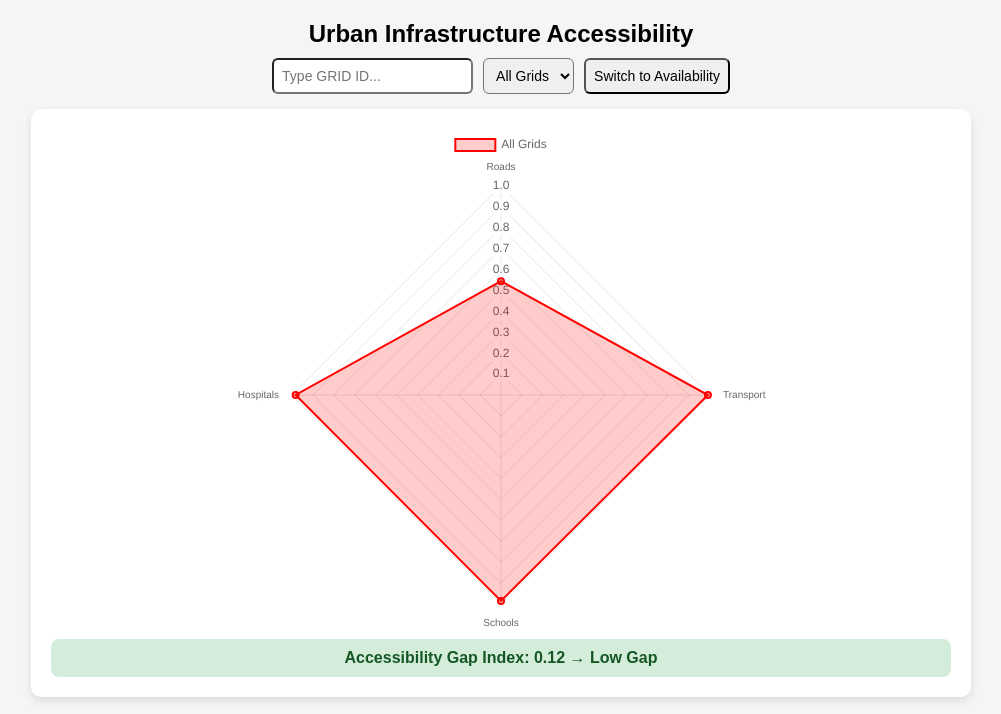
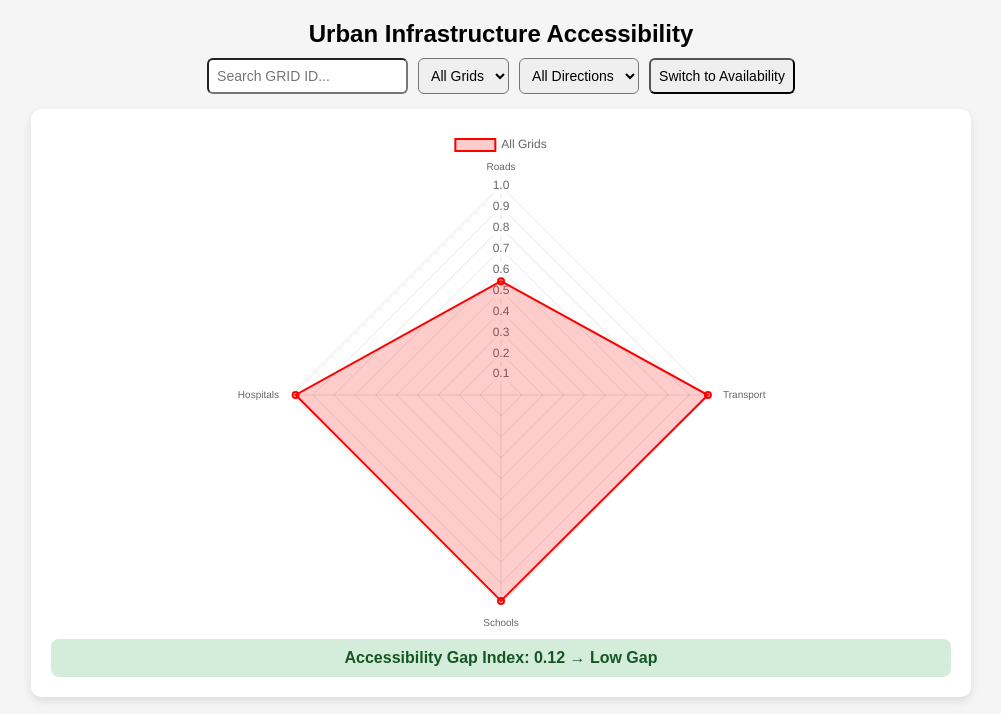
Before and after one commit to USarkarr/urbandemand2, a plain HTML site: page index.html in a window 1280 px wide. Shown: the top 714 px of the page, without its empty margins (139-1140 px from the left). Drawn offline with nearby package versions, Linux system fonts and the light colour scheme.

Commit message:
Update index.html

```diff
--- a/index.html
+++ b/index.html
@@ -80,9 +80,20 @@
 <h2>Urban Infrastructure Accessibility</h2>
 
 <div class="controls">
-  <input type="text" id="searchBox" placeholder="Type GRID ID..." onkeyup="filterGrid()">
+  <input type="text" id="searchBox" placeholder="Search GRID ID..." onkeyup="filterGrid()">
+
 <select id="gridSelect"></select>
+
+  <select id="directionFilter" onchange="applyDirectionFilter()">
+    <option value="all">All Directions</option>
+    <option value="North_East">North_East</option>
+    <option value="North_West">North_West</option>
+    <option value="South_East">South_East</option>
+    <option value="South_West">South_West</option>
+  </select>
+
 <button id="modeBtn" onclick="toggleMode()">Switch to Availability</button>
+
 </div>
 
 <div class="chart-container">
@@ -98,6 +109,7 @@
 <script>
 let chart;
 let allData = [];
+let filteredData = [];
 let maxValues = {};
 let mode = "deficit";
 
@@ -107,6 +119,7 @@ Papa.parse("5buffer.csv", {
   complete: function(results) {
 
     allData = results.data.filter(d => d.GRID_ID);
+    filteredData = [...allData];
 
     const safeMax = arr => {
       const m = Math.max(...arr);
@@ -120,14 +133,22 @@ Papa.parse("5buffer.csv", {
       health: safeMax(allData.map(d => parseFloat(d.sum_Health)||0))
     };
 
+    populateDropdown(filteredData);
+    generateRanking();
+    updateChart("all");
+  }
+});
+
+function populateDropdown(data){
   const sel = document.getElementById("gridSelect");
+  sel.innerHTML = "";
 
   let optAll = document.createElement("option");
   optAll.value = "all";
   optAll.text = "All Grids";
   sel.appendChild(optAll);
 
-    allData.forEach((row, i)=>{
+  data.forEach((row, i)=>{
     let opt = document.createElement("option");
     opt.value = i;
     opt.text = row.GRID_ID;
@@ -136,14 +157,24 @@ Papa.parse("5buffer.csv", {
 
   sel.value = "all";
 
+  sel.onchange = function(){
+    updateChart(this.value);
+  };
+}
+
+function applyDirectionFilter(){
+  const dir = document.getElementById("directionFilter").value;
+
+  if(dir === "all"){
+    filteredData = [...allData];
+  } else {
+    filteredData = allData.filter(d => d.Direction === dir);
+  }
+
+  populateDropdown(filteredData);
   generateRanking();
   updateChart("all");
-
-    sel.addEventListener("change", function(){
-      updateChart(this.value);
-    });
 }
-});
 
 function normalize(v, max){
   if(!isFinite(v) || max===0) return 0;
@@ -156,6 +187,7 @@ function logNorm(v, max){
 
 function toggleMode(){
   mode = (mode === "availability") ? "deficit" : "availability";
+
   document.getElementById("modeBtn").innerText =
     mode === "deficit" ? "Switch to Availability" : "Switch to Deficit";
 
@@ -177,7 +209,7 @@ function computeGap(values){
 }
 
 function generateRanking(){
-  let ranked = allData.map(row=>{
+  let ranked = filteredData.map(row=>{
     const vals = computeValues(row);
     return {id: row.GRID_ID, gap: computeGap(vals)};
   });
@@ -200,13 +232,13 @@ function updateChart(index){
 
   if(index==="all"){
     let sum = [0,0,0,0];
-    allData.forEach(r=>{
+    filteredData.forEach(r=>{
       let v = computeValues(r);
       sum = sum.map((s,i)=>s+v[i]);
     });
-    values = sum.map(v=>v/allData.length);
+    values = sum.map(v=>v/filteredData.length);
   } else {
-    values = computeValues(allData[index]);
+    values = computeValues(filteredData[index]);
   }
 
   if(mode==="deficit"){
@@ -230,7 +262,7 @@ function updateChart(index){
     data:{
       labels:["Roads","Transport","Schools","Hospitals"],
       datasets:[{
-        label: index==="all"?"All Grids":allData[index].GRID_ID,
+        label: index==="all"?"All Grids":filteredData[index].GRID_ID,
         data: values,
         backgroundColor: mode==="deficit" ? "rgba(255,0,0,0.2)" : "rgba(0,123,255,0.2)",
         borderColor: mode==="deficit" ? "red" : "blue",
```
Lines whose indentation alone changed are shown as unchanged.
